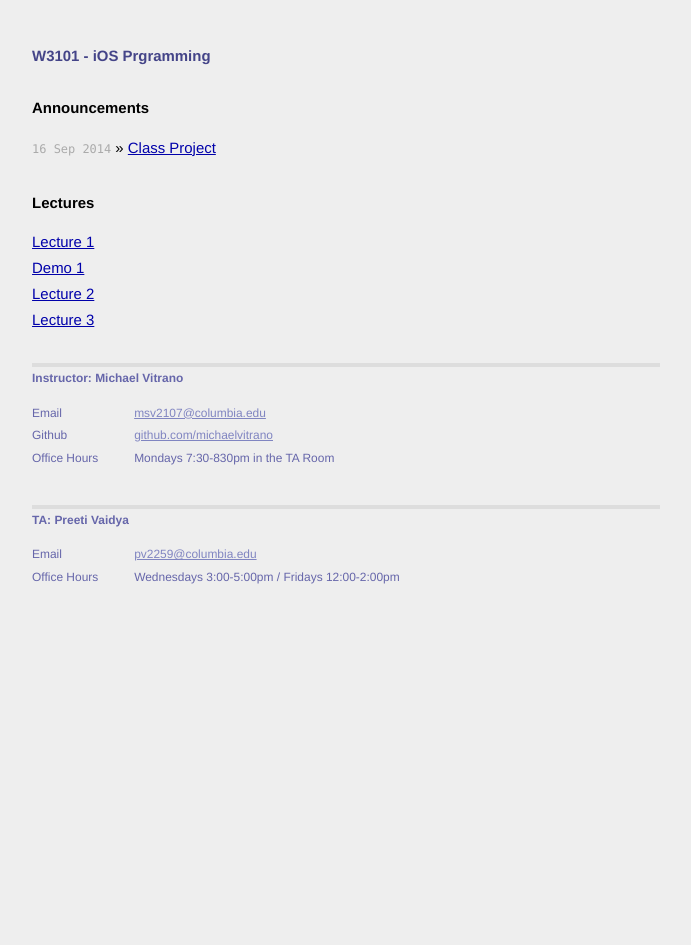
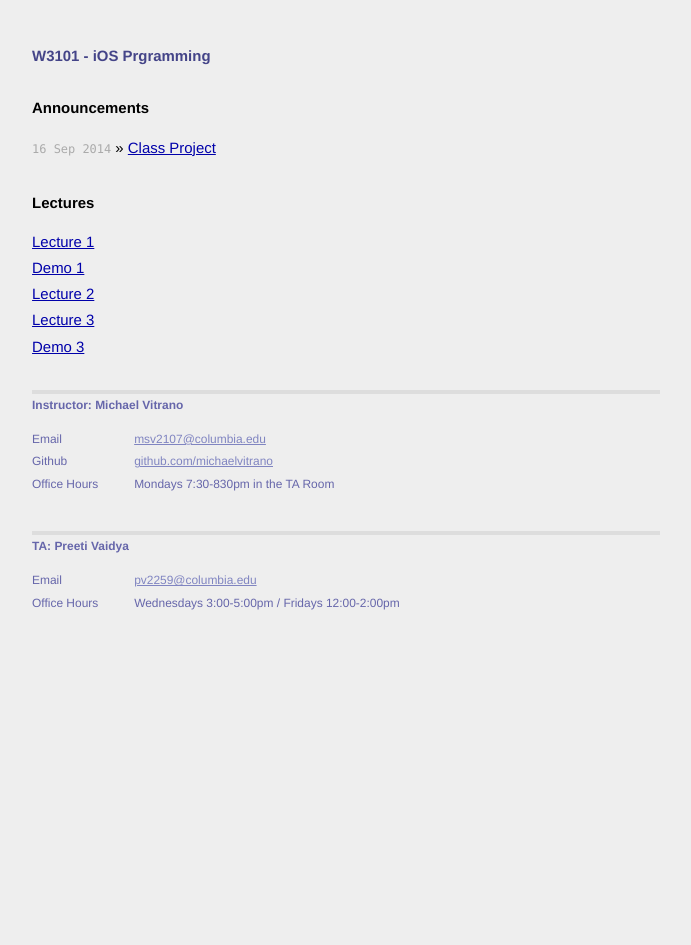
Before and after one commit to Columbia-W3101-iOS/columbia-W3101-iOS.github.io, a Jekyll site: the page built from index.html, in a window 1280 px wide. Shown: the whole page, without its empty margins (294-985 px from the left). Built offline with Jekyll 4.4.1, drawn with Linux system fonts in a browser that asks for light colours; Markdown is read by kramdown in place of the engine named in the settings.

Commit message:
added demo 3

```diff
--- a/index.html
+++ b/index.html
@@ -16,5 +16,6 @@ title: W3101 - iOS Programming
       <li><a href="{{ site.url }}/assets/Demo1.zip">Demo 1</a></li>
       <li><a href="{{ site.url }}/assets/Lecture2.pdf">Lecture 2</a></li>
       <li><a href="{{ site.url }}/assets/Lecture3.pdf">Lecture 3</a></li>
+      <li><a href="{{ site.url }}/assets/Demo3.zip">Demo 3</a></li>
   </ul>
 </div>
```
Also changed, not shown: 1 other file.
